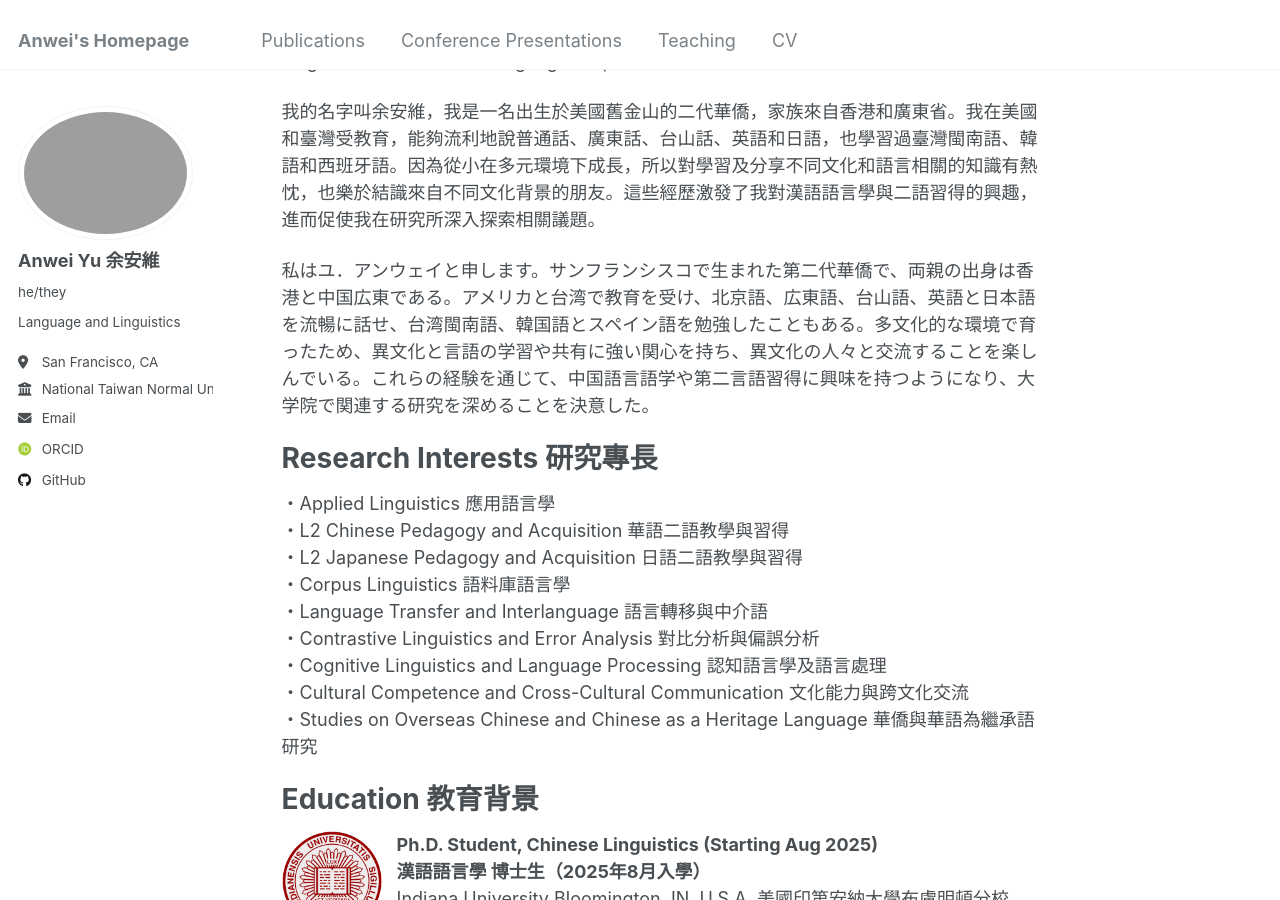
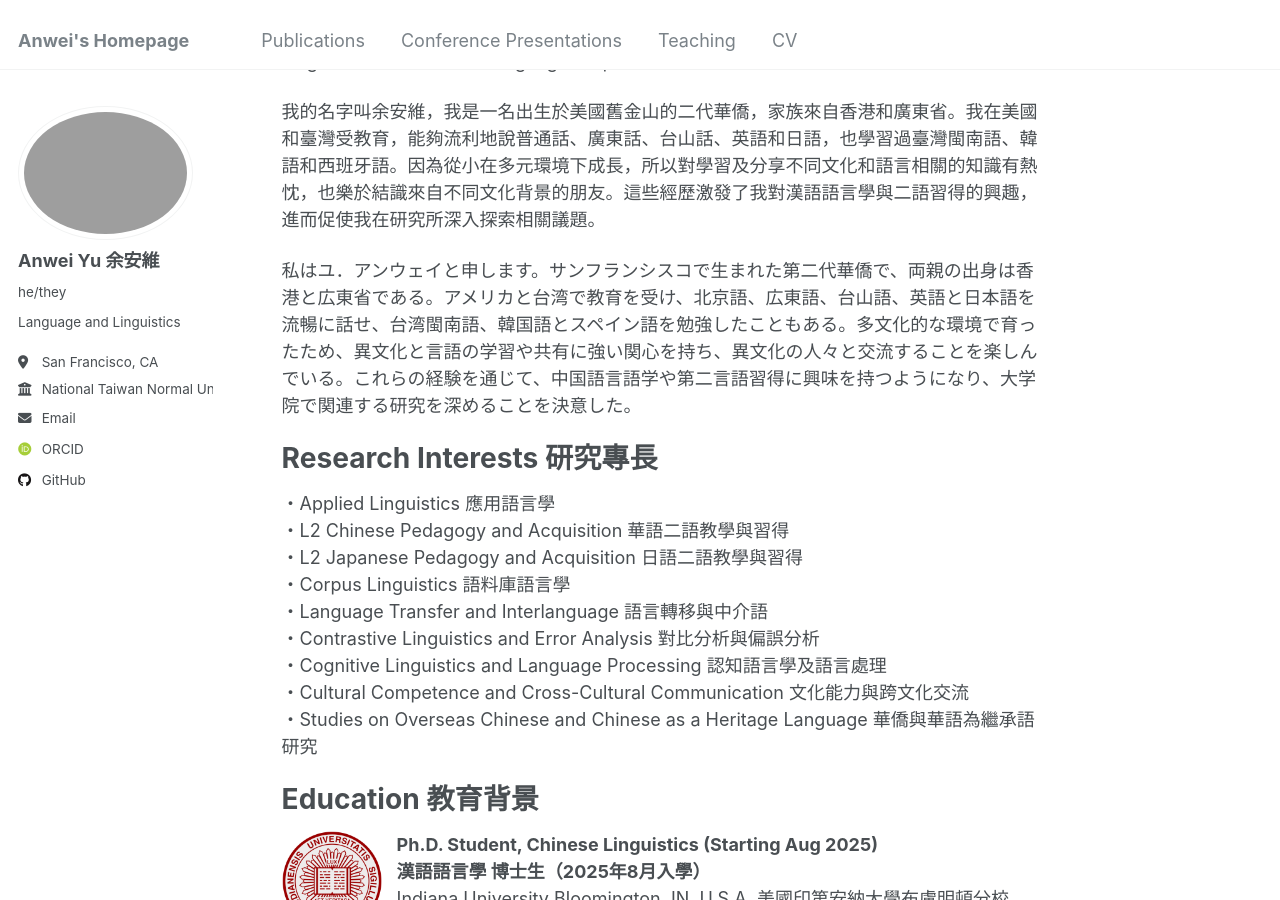
Before and after one commit to anweiyu/anweiyu.github.io, a Jekyll site: the page built from _pages/about.md, in a window 1280 px wide and 900 px high, scrolled down 364 px. Built offline with Jekyll 4.4.1, drawn with Linux system fonts in a browser that asks for light colours; some web fonts are replaced.

Commit message:
Update about.md

```diff
--- a/_pages/about.md
+++ b/_pages/about.md
@@ -12,7 +12,7 @@ My name is Anwei and I'm a second-generation Chinese American from San Francisco
 
 我的名字叫余安維，我是一名出生於美國舊金山的二代華僑，家族來自香港和廣東省。我在美國和臺灣受教育，能夠流利地說普通話、廣東話、台山話、英語和日語，也學習過臺灣閩南語、韓語和西班牙語。因為從小在多元環境下成長，所以對學習及分享不同文化和語言相關的知識有熱忱，也樂於結識來自不同文化背景的朋友。這些經歷激發了我對漢語語言學與二語習得的興趣，進而促使我在研究所深入探索相關議題。
 
-私はユ．アンウェイと申します。サンフランシスコで生まれた第二代華僑で、両親の出身は香港と中国広東である。アメリカと台湾で教育を受け、北京語、広東語、台山語、英語と日本語を流暢に話せ、台湾閩南語、韓国語とスペイン語を勉強したこともある。多文化的な環境で育ったため、異文化と言語の学習や共有に強い関心を持ち、異文化の人々と交流することを楽しんでいる。これらの経験を通じて、中国語言語学や第二言語習得に興味を持つようになり、大学院で関連する研究を深めることを決意した。
+私はユ．アンウェイと申します。サンフランシスコで生まれた第二代華僑で、両親の出身は香港と広東省である。アメリカと台湾で教育を受け、北京語、広東語、台山語、英語と日本語を流暢に話せ、台湾閩南語、韓国語とスペイン語を勉強したこともある。多文化的な環境で育ったため、異文化と言語の学習や共有に強い関心を持ち、異文化の人々と交流することを楽しんでいる。これらの経験を通じて、中国語言語学や第二言語習得に興味を持つようになり、大学院で関連する研究を深めることを決意した。
 
 Research Interests 研究專長
 ======
```
